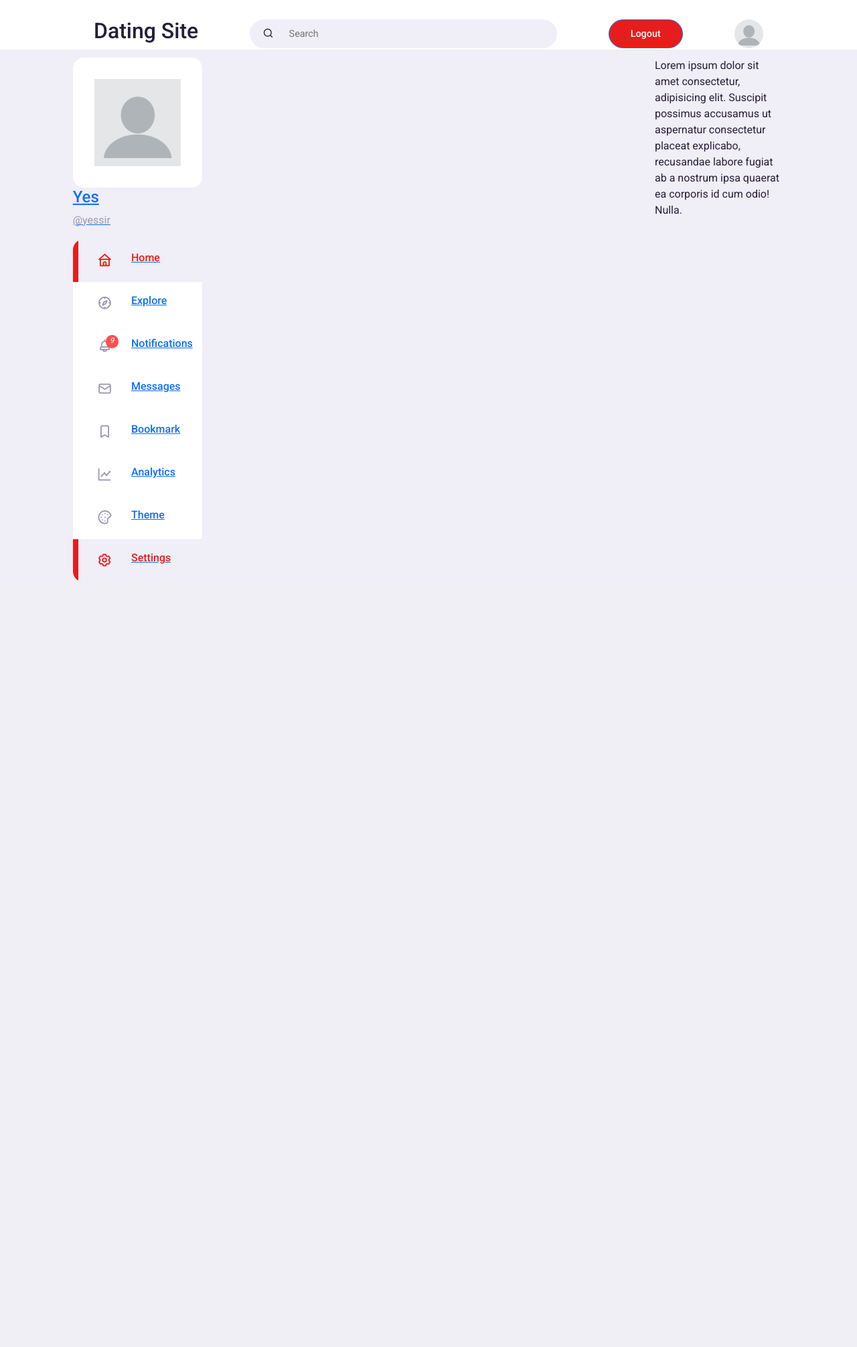
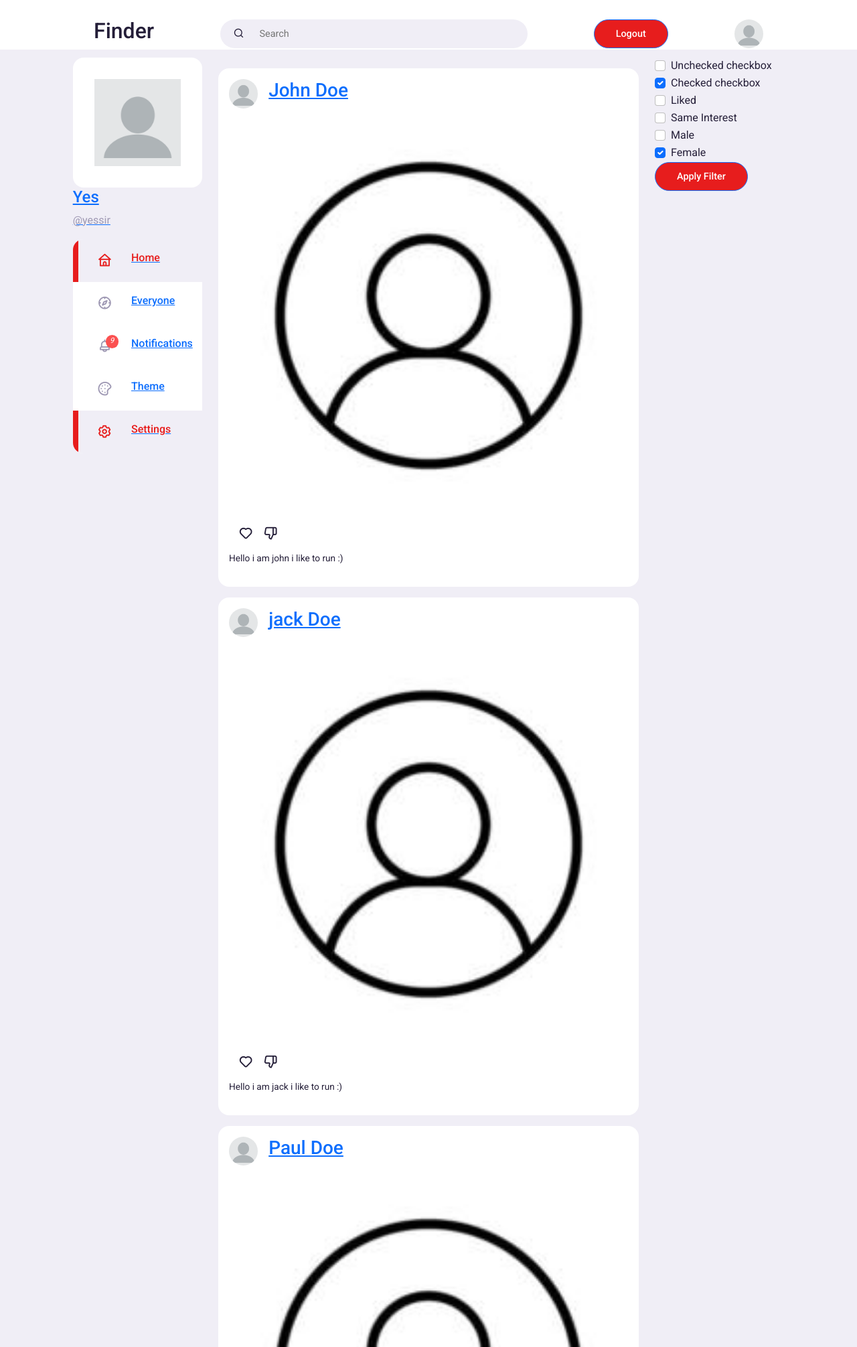
Before and after one commit to Elliothc13/CS4116, a PHP site: page /feed2.html in a window 1280 px wide. Shown: the top 2011 px of the page at 67% size. Before the commit the page ends 867 px from the top, so only its background shows below. Run offline with PHP 8.4, Linux system fonts and the light colour scheme.

Commit message:
feat(feed): :lipstick: basic layout done

```diff
--- a/CSS Files/css2.css
+++ b/CSS Files/css2.css
@@ -135,6 +135,8 @@ main .row .left .profilepicture{
     width: 100%;
 }
 
+/*left*/
+
 .left .sidebar{
     margin-top: 1rem;
     background: var(--color-white);
@@ -248,3 +250,38 @@ main .row .left .profilepicture{
 .left .notifications-popup small{
     display: block;
 }
+
+/*feed*/
+
+.middle .feeds .feed{
+    background: var(--color-white);
+    border-radius: var(--card-border-radius);
+    padding: var(--card-padding);
+    margin: 1rem 0;
+    font-size: 0.85rem;
+    line-height: 1.5;
+}
+
+.middle .feeds .head{
+    display: flex;
+    justify-content: space-between;
+}
+
+.middle .feeds .user{
+    display: flex;
+    gap: 1rem;
+}
+
+.middle .feeds .photo{
+    border-radius: var(--card-border-radius);
+    overflow: hidden;
+    margin: 0.7rem 0;
+}
+
+.middle .feed .action-buttons{
+    display: flex;
+    justify-content: space-between;
+    align-items: center;
+    font-size: 1.4rem;
+    margin: 0.6rem;
+}
--- a/feed2.html
+++ b/feed2.html
@@ -4,7 +4,7 @@
     <meta charset="UTF-8">
     <meta http-equiv="X-UA-Compatible" content="IE=edge">
     <meta name="viewport" content="width=device-width, initial-scale=1.0">
-    <title>Dating Site</title>
+    <title>Finder</title>
     <link href="https://cdn.jsdelivr.net/npm/bootstrap@5.1.3/dist/css/bootstrap.min.css"
         rel="stylesheet"
         integrity="sha384-1BmE4kWBq78iYhFldvKuhfTAU6auU8tT94WrHftjDbrCEXSU1oBoqyl2QvZ6jIW3"
@@ -15,7 +15,7 @@
 <body>
     <nav>
         <div class="container">
-            <h2 class="log">Dating Site</h2>
+            <h2 class="log">Finder</h2>
             <div class="searchbar">
                 <i class="uil uil-search"></i>
                 <input type="search" placeholder="Search">
@@ -48,7 +48,7 @@
                         <span><i class="uil uil-home"></i></span> <h3>Home</h3>
                     </a>
                     <a href="#" class="menu-item">
-                        <span><i class="uil uil-compass"></i></span> <h3>Explore</h3>
+                        <span><i class="uil uil-compass"></i></span> <h3>Everyone</h3>
                     </a>
                     <a href="#" class="menu-item" id="notifications">
                         <span><i class="uil uil-bell"><small class="notification-count">9</small></i></span> <h3>Notifications</h3>
@@ -74,15 +74,6 @@
                         </div>
                     </a>
                     <a href="#" class="menu-item">
-                        <span><i class="uil uil-envelope-alt"></i></span> <h3>Messages</h3>
-                    </a>
-                    <a href="#" class="menu-item">
-                        <span><i class="uil uil-bookmark"></i></span> <h3>Bookmark</h3>
-                    </a>
-                    <a href="#" class="menu-item">
-                        <span><i class="uil uil-chart-line"></i></span> <h3>Analytics</h3>
-                    </a>
-                    <a href="#" class="menu-item">
                         <span><i class="uil uil-palette"></i></span> <h3>Theme</h3>
                     </a>
                     <a href="#" class="menu-item active">
@@ -95,15 +86,143 @@
                 <div class="feeds">
                     <div class="feed">
                         <div class="head">
+                            <div class="user">
+                                <div class="profilepicture">
+                                    <img src="./images/blank-profile-picture.png" alt="yes">
+                                </div>
+                                <div class="ingo">
+                                    <a href="#"><h3>John Doe</h3></a>
+                                </div>
+                            </div>
+                        </div>
+                        <div class="photo">
+                            <img src="./images/user-profile-icon-free-vector.jpg" alt="Look Like This">
+                        </div>
+                        <div class="action-buttons">
+                            <div class="interaction-buttons">
+                                <span><i class="uil uil-heart"></i></span>
+                                <span><i class="uil uil-thumbs-down"></i></span>
+                            </div>
+                        </div>
+                        <div class="caption">
+                            <p>Hello i am john i like to run :)</p>
+                        </div>
+                    </div>
 
+                    <div class="feed">
+                        <div class="head">
+                            <div class="user">
+                                <div class="profilepicture">
+                                    <img src="./images/blank-profile-picture.png" alt="yes">
+                                </div>
+                                <div class="ingo">
+                                    <a href="#"><h3>jack Doe</h3></a>
+                                </div>
+                            </div>
+                        </div>
+                        <div class="photo">
+                            <img src="./images/user-profile-icon-free-vector.jpg" alt="Look Like This">
+                        </div>
+                        <div class="action-buttons">
+                            <div class="interaction-buttons">
+                                <span><i class="uil uil-heart"></i></span>
+                                <span><i class="uil uil-thumbs-down"></i></span>
+                            </div>
+                        </div>
+                        <div class="caption">
+                            <p>Hello i am jack i like to run :)</p>
+                        </div>
+                    </div>
+
+                    <div class="feed">
+                        <div class="head">
+                            <div class="user">
+                                <div class="profilepicture">
+                                    <img src="./images/blank-profile-picture.png" alt="yes">
+                                </div>
+                                <div class="personname">
+                                    <a href="#"><h3>Paul Doe</h3></a>
+                                </div>
+                            </div>
+                        </div>
+                        <div class="photo">
+                            <img src="./images/user-profile-icon-free-vector.jpg" alt="Look Like This">
+                        </div>
+                        <div class="action-buttons">
+                            <div class="interaction-buttons">
+                                <span><i class="uil uil-heart"></i></span>
+                                <span><i class="uil uil-thumbs-down"></i></span>
+                            </div>
+                        </div>
+                        <div class="caption">
+                            <p>Hello i am paul i like to talk :)</p>
+                        </div>
+                    </div>
+
+                    <div class="feed">
+                        <div class="head">
+                            <div class="user">
+                                <div class="profilepicture">
+                                    <img src="./images/blank-profile-picture.png" alt="yes">
+                                </div>
+                                <div class="ingo">
+                                    <a href="#"><h3>Jane Doe</h3></a>
+                                </div>
+                            </div>
+                        </div>
+                        <div class="photo">
+                            <img src="./images/user-profile-icon-free-vector.jpg" alt="Look Like This">
+                        </div>
+                        <div class="action-buttons">
+                            <div class="interaction-buttons">
+                                <span><i class="uil uil-heart"></i></span>
+                                <span><i class="uil uil-thumbs-down"></i></span>
+                            </div>
+                        </div>
+                        <div class="caption">
+                            <p>Hello i am jane i like to talk :)</p>
                         </div>
                     </div>
                 </div>
             </div>
             <div class="right col-sm-2">
-                Lorem ipsum dolor sit amet consectetur, adipisicing elit. Suscipit possimus
-                accusamus ut aspernatur consectetur placeat explicabo, recusandae labore
-                fugiat ab a nostrum ipsa quaerat ea corporis id cum odio! Nulla.
+                <div class="form-check">
+                    <input class="form-check-input" type="checkbox" value="" id="flexCheckDefault">
+                    <label class="form-check-label" for="flexCheckDefault">
+                        Unchecked checkbox
+                    </label>
+                </div>
+                <div class="form-check">
+                    <input class="form-check-input" type="checkbox" value="" id="flexCheckChecked" checked>
+                    <label class="form-check-label" for="flexCheckChecked">
+                        Checked checkbox
+                    </label>
+                </div>
+                <div class="form-check">
+                    <input class="form-check-input" type="checkbox" value="" id="flexCheckDefault">
+                    <label class="form-check-label" for="flexCheckDefault">
+                        Liked
+                    </label>
+                </div>
+                <div class="form-check">
+                    <input class="form-check-input" type="checkbox" value="" id="flexCheckDefault">
+                    <label class="form-check-label" for="flexCheckDefault">
+                        Same Interest
+                    </label>
+                </div>
+                <div class="form-check">
+                    <input class="form-check-input" type="checkbox" value="" id="flexCheckDefault">
+                    <label class="form-check-label" for="flexCheckDefault">
+                        Male
+                    </label>
+                </div>
+                <div class="form-check">
+                    <input class="form-check-input" type="checkbox" value="" id="flexCheckChecked" checked>
+                    <label class="form-check-label" for="flexCheckChecked">
+                        Female
+                    </label>
+                </div>
+                <a href="#" class="btn btn-primary">Apply Filter</a>
             </div>
         </div>
     </main>
```
